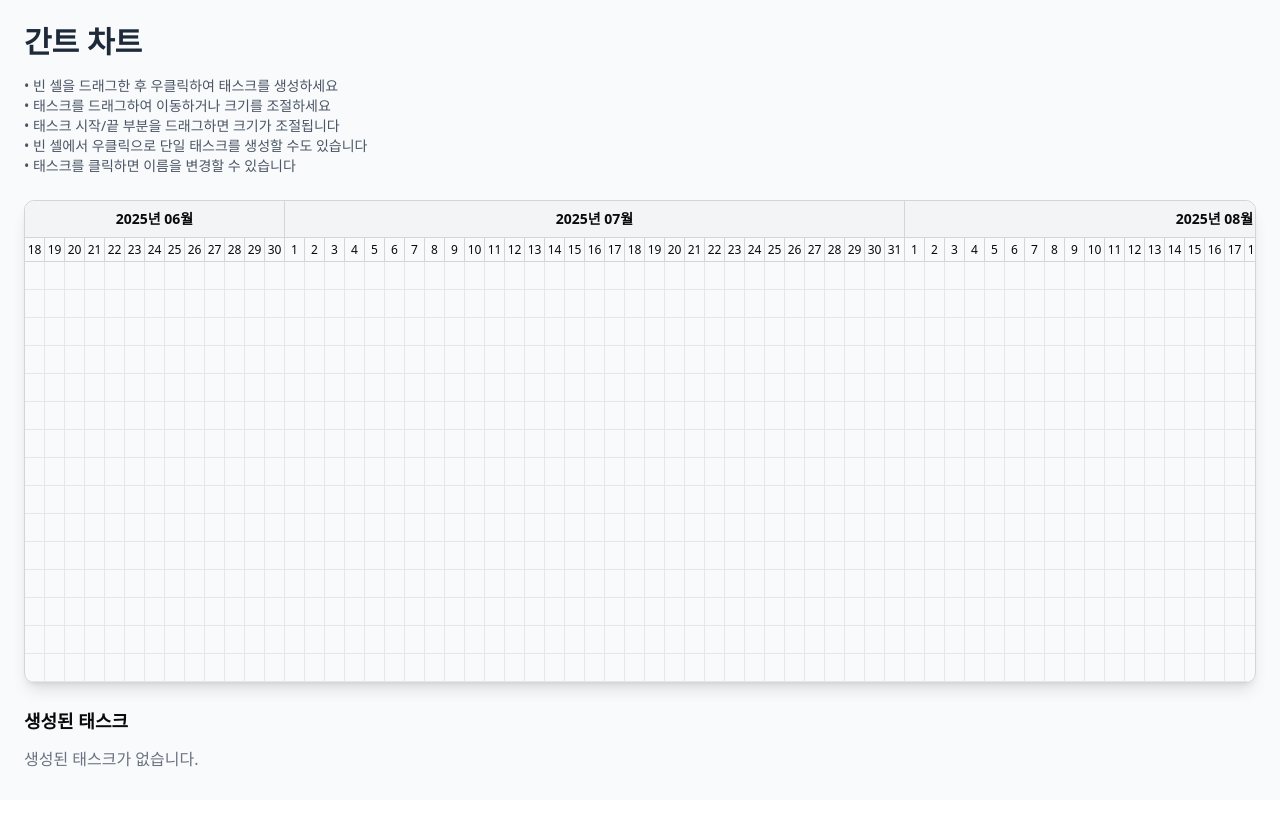
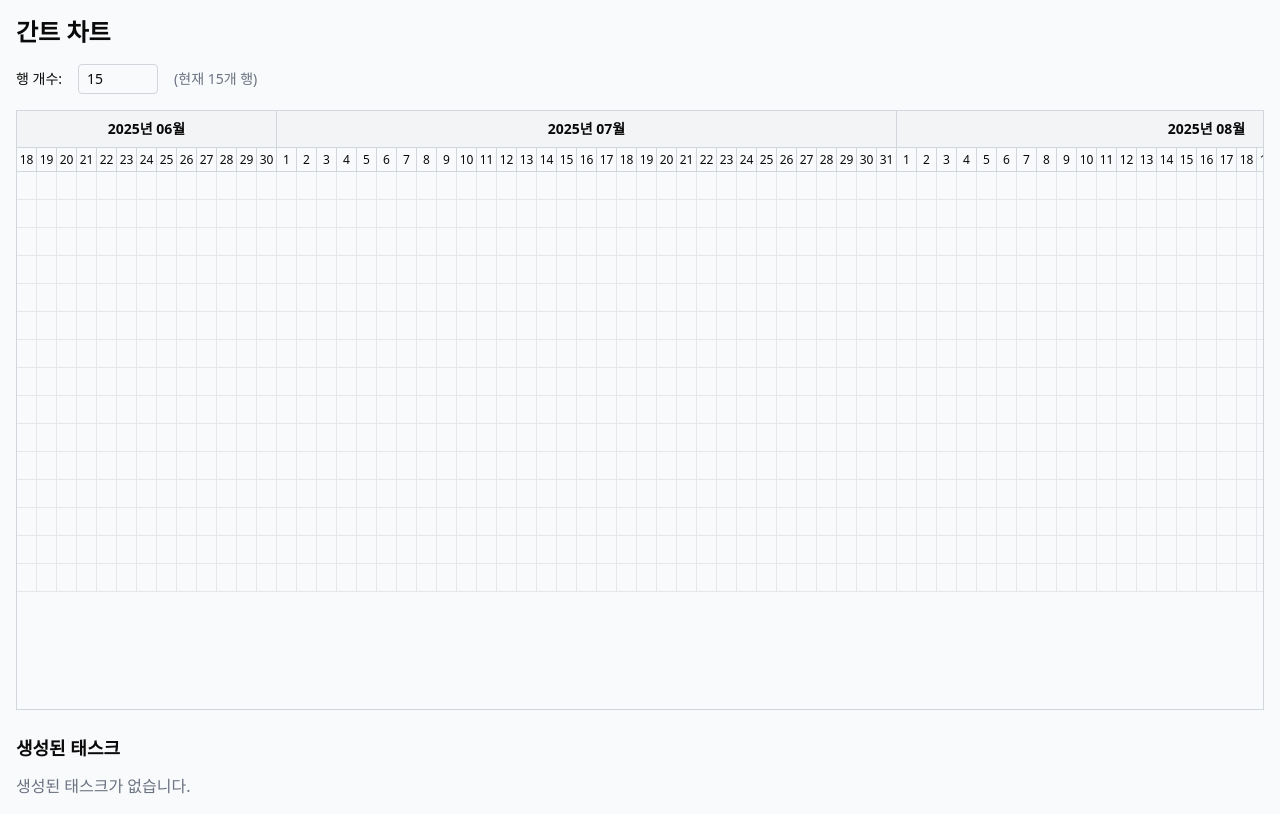
Before and after one commit to knu9910/nu-gantt, a Next.js app: page / in a window 1280 px wide. Built offline with nearby package versions, Linux system fonts and the light colour scheme.

Commit message:
feat: tasknames -> rows 이름 변경

```diff
--- a/src/_components/gantt-chart.tsx
+++ b/src/_components/gantt-chart.tsx
@@ -7,9 +7,10 @@ import { taskColors } from "@/_constants/task-colors";
 import { generateDates } from "../_utils/date-utils";
 import {
   createMouseDownHandler,
-  createMouseEnterHandler,
   createMouseUpHandler,
   createRightClickHandler,
+  createMouseEnterHandler,
+  createGanttMouseMoveHandler,
   createTaskFromContextHandler,
   createColumnClickHandler,
   createClickOutsideHandler,
@@ -18,7 +19,6 @@ import {
   createDeleteTaskHandler,
   createUpdateTaskNameHandler,
 } from "../_utils/task-utils";
-import { createGanttMouseMoveHandler } from "../_utils/drag-utils";
 
 // Component imports
 import { ContextMenu } from "./context-menu";
@@ -72,11 +72,10 @@ export interface ColumnSelection {
 export const GanttChart: React.FC = () => {
   const [tasks, setTasks] = useState<Task[]>([]);
   const [dates, setDates] = useState(() => generateDates([]));
-  // eslint-disable-next-line @typescript-eslint/no-unused-vars
-  const [taskNames, setTaskNames] = useState<string[]>(
+  const [rows, setRows] = useState<string[]>(() =>
     Array(15)
       .fill("")
-      .map((_, i) => `태스크 ${i + 1}`)
+      .map((_, i) => `행 ${i + 1}`)
   );
   const [dragState, setDragState] = useState<DragState>({
     isDragging: false,
@@ -112,6 +111,16 @@ export const GanttChart: React.FC = () => {
 
   const ganttRef = useRef<HTMLDivElement>(null);
 
+  // 행 개수 조절 함수
+  const updateRowCount = (newRowCount: number) => {
+    const validCount = Math.max(1, Math.min(50, newRowCount));
+    setRows(
+      Array(validCount)
+        .fill("")
+        .map((_, i) => `행 ${i + 1}`)
+    );
+  };
+
   // 이벤트 핸들러들 생성
   const handleMouseDown = createMouseDownHandler(
     dates,
@@ -122,7 +131,21 @@ export const GanttChart: React.FC = () => {
     setDragSelection
   );
 
+  const handleRightClick = createRightClickHandler(
+    tasks,
+    dates,
+    setContextMenu
+  );
+
   const handleMouseEnter = createMouseEnterHandler(dragState, setDragState);
+
+  const handleGanttMouseMove = createGanttMouseMoveHandler(
+    dragState,
+    dates,
+    rows,
+    ganttRef,
+    handleMouseEnter
+  );
 
   const handleMouseUp = createMouseUpHandler(
     dragState,
@@ -139,11 +162,11 @@ export const GanttChart: React.FC = () => {
     ganttRef
   );
 
-  const handleRightClick = createRightClickHandler(
-    tasks,
-    dates,
-    setContextMenu
-  );
+  const handleMouseLeave = () => {
+    // 마우스가 간트 차트 영역을 벗어날 때 선택 해제
+    setColumnSelection({ isSelected: false, selectedColumn: null });
+    setDragSelection({ isSelected: false });
+  };
 
   const createTaskFromContext = createTaskFromContextHandler(
     contextMenu,
@@ -171,15 +194,6 @@ export const GanttChart: React.FC = () => {
 
   // 태스크 이름 업데이트
   const updateTaskName = createUpdateTaskNameHandler(tasks, setTasks);
-
-  // 간트 차트 전체 영역에서의 마우스 무브 이벤트 핸들러
-  const handleGanttMouseMove = createGanttMouseMoveHandler(
-    dragState,
-    ganttRef,
-    dates,
-    taskNames,
-    handleMouseEnter
-  );
 
   // 태스크 클릭 핸들러
   const handleTaskClick = (task: Task, e: React.MouseEvent) => {
@@ -251,23 +265,33 @@ export const GanttChart: React.FC = () => {
   }, [handleClickOutside, handleMouseUp]);
 
   return (
-    <div className="w-full p-6">
-      <div className="mb-6">
-        <h1 className="text-3xl font-bold text-gray-800 mb-4">간트 차트</h1>
-        <div className="text-sm text-gray-600 mb-4">
-          <p>• 빈 셀을 드래그한 후 우클릭하여 태스크를 생성하세요</p>
-          <p>• 태스크를 드래그하여 이동하거나 크기를 조절하세요</p>
-          <p>• 태스크 시작/끝 부분을 드래그하면 크기가 조절됩니다</p>
-          <p>• 빈 셀에서 우클릭으로 단일 태스크를 생성할 수도 있습니다</p>
-          <p>• 태스크를 클릭하면 이름을 변경할 수 있습니다</p>
-        </div>
+    <div className="p-4">
+      <h1 className="text-2xl font-bold mb-4">간트 차트</h1>
+
+      {/* 행 개수 조절 컨트롤 */}
+      <div className="mb-4 flex items-center gap-4">
+        <label htmlFor="rowCount" className="text-sm font-medium">
+          행 개수:
+        </label>
+        <input
+          id="rowCount"
+          type="number"
+          min="1"
+          max="50"
+          value={rows.length}
+          onChange={(e) => updateRowCount(parseInt(e.target.value) || 1)}
+          className="w-20 px-2 py-1 border border-gray-300 rounded text-sm"
+        />
+        <span className="text-sm text-gray-500">(현재 {rows.length}개 행)</span>
       </div>
 
       <div
         ref={ganttRef}
-        className="border border-gray-300 rounded-lg overflow-auto shadow-lg select-none"
-        style={{ maxHeight: "600px" }}
+        className="border border-gray-300 overflow-auto relative"
+        style={{ height: "600px" }}
         onMouseMove={handleGanttMouseMove}
+        onMouseUp={(e) => handleMouseUp(e.nativeEvent)}
+        onMouseLeave={handleMouseLeave}
       >
         {/* 헤더 - 날짜 */}
         <GanttHeader
@@ -278,7 +302,7 @@ export const GanttChart: React.FC = () => {
 
         {/* 태스크 행들 */}
         <div>
-          {taskNames.map((taskName, rowIndex) => (
+          {rows.map((rowName, rowIndex) => (
             <div key={rowIndex} className="flex border-gray-200">
               {/* 날짜 셀들 */}
               {dates.map((date, colIndex) => (
--- a/src/_utils/drag-utils.ts
+++ b/src/_utils/drag-utils.ts
@@ -157,7 +157,7 @@ export const createGanttMouseMoveHandler = (
   dragState: DragState,
   ganttRef: React.RefObject<HTMLDivElement | null>,
   dates: string[],
-  taskNames: string[],
+  rows: string[],
   handleMouseEnter: (row: number, col: number) => void
 ) => {
   return (e: React.MouseEvent) => {
@@ -185,12 +185,7 @@ export const createGanttMouseMoveHandler = (
       }
 
       // 유효한 범위 내에서만 처리
-      if (
-        col >= 0 &&
-        col < dates.length &&
-        row >= 0 &&
-        row < taskNames.length
-      ) {
+      if (col >= 0 && col < dates.length && row >= 0 && row < rows.length) {
         handleMouseEnter(row, col);
       }
     }
--- a/src/_utils/event-handlers.ts
+++ b/src/_utils/event-handlers.ts
@@ -445,7 +445,7 @@ export const createClickOutsideHandler = (
 export const createGanttMouseMoveHandler = (
   dragState: DragState,
   dates: string[],
-  taskNames: string[],
+  rows: string[],
   ganttRef: React.RefObject<HTMLDivElement | null>,
   handleMouseEnter: (row: number, col: number) => void
 ) => {
@@ -464,12 +464,7 @@ export const createGanttMouseMoveHandler = (
       const row = Math.floor(y / CELL_HEIGHT);
 
       // 유효한 범위 내에서만 처리
-      if (
-        col >= 0 &&
-        col < dates.length &&
-        row >= 0 &&
-        row < taskNames.length
-      ) {
+      if (col >= 0 && col < dates.length && row >= 0 && row < rows.length) {
         handleMouseEnter(row, col);
       }
     }
```
